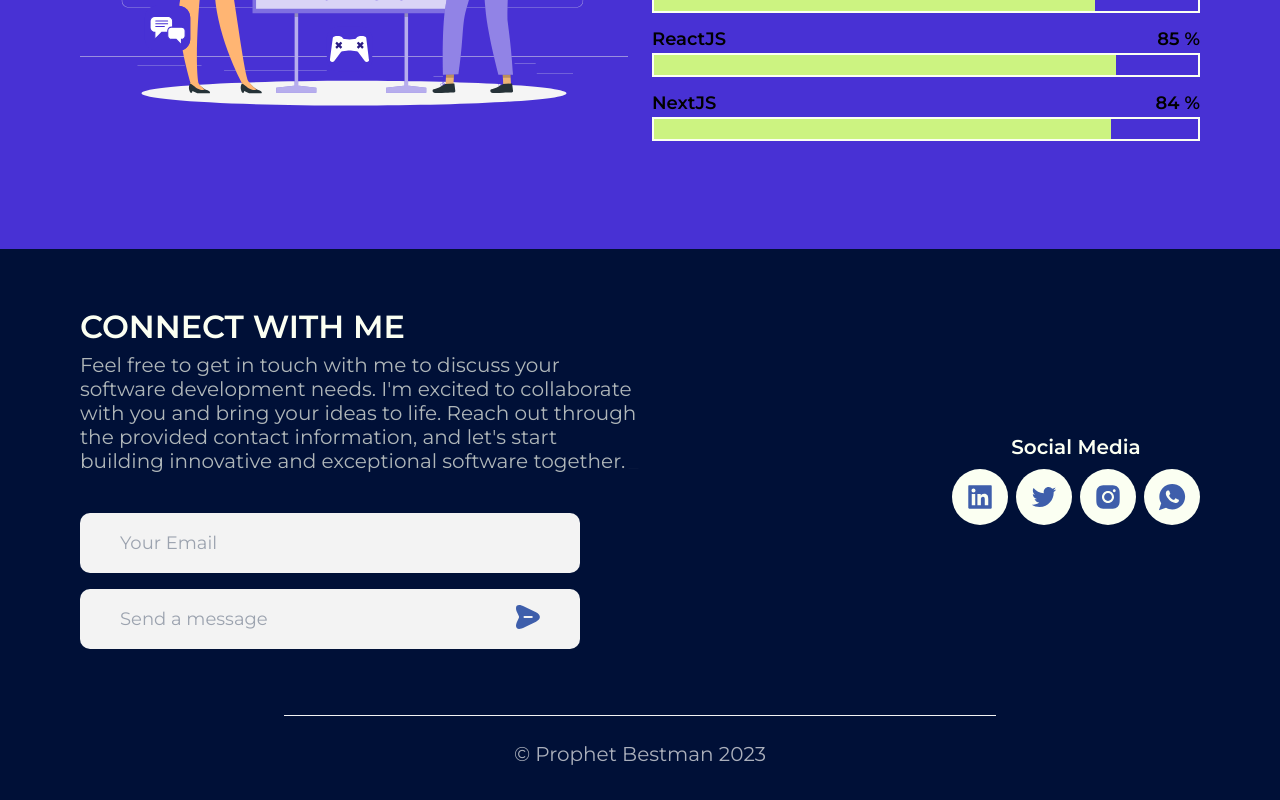
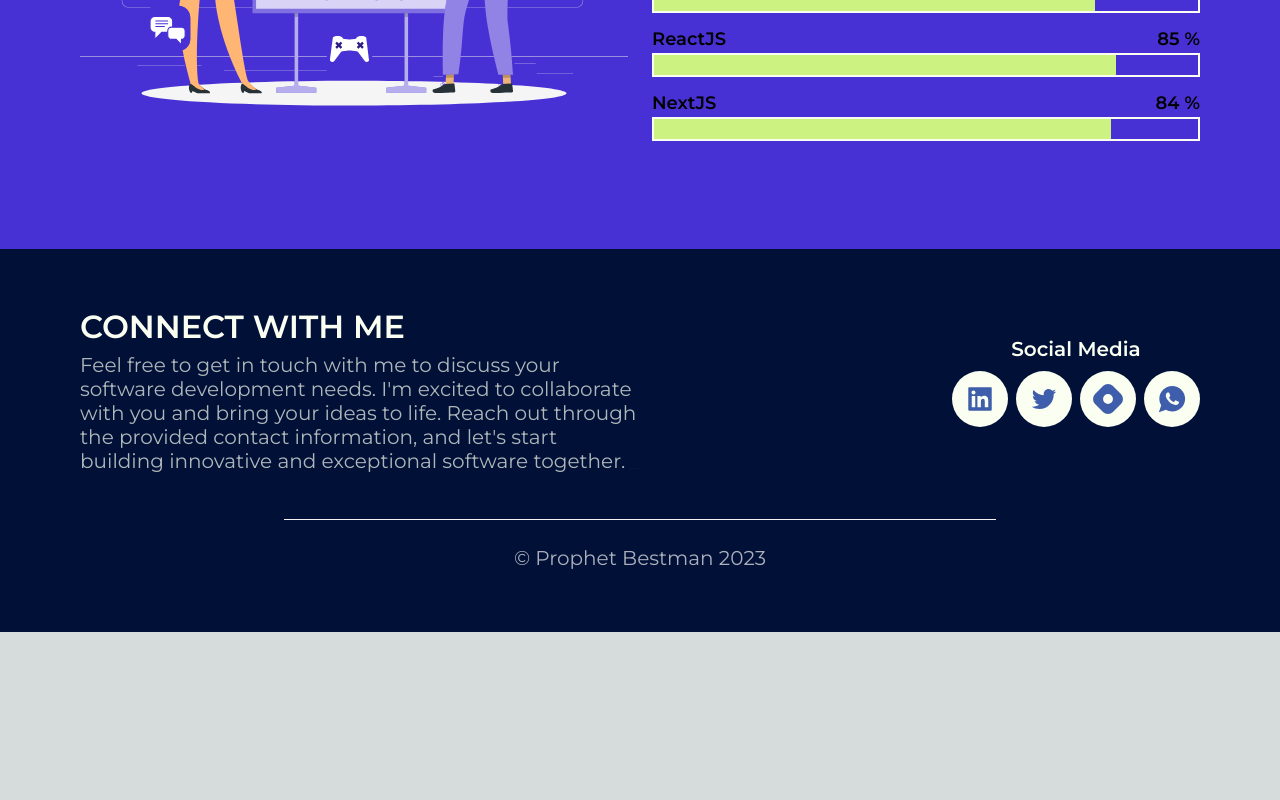
Before and after one commit to Prophet-Bestman/prophet-bestman-v01, a Next.js app: page / in a window 1280 px wide. Shown: the part 2817-3617 px from the top of the page. After the commit the page ends 3449 px from the top, so only its background shows below. Built offline with nearby package versions, Linux system fonts and the light colour scheme.

Commit message:
Linked hashnode

```diff
--- a/layout/Footer.tsx
+++ b/layout/Footer.tsx
@@ -1,14 +1,11 @@
 import React from "react";
 import { IoLogoWhatsapp } from "react-icons/io";
-import {
-  AiFillInstagram,
-  AiFillLinkedin,
-  AiOutlineTwitter,
-} from "react-icons/ai";
-import Link from "next/link";
+import { SiHashnode } from "react-icons/si";
+import { AiFillLinkedin, AiOutlineTwitter } from "react-icons/ai";
+// import Link from "next/link";
 import { motion } from "framer-motion";
 
-import { SendIcon } from "@/svgs";
+// import { SendIcon } from "@/svgs";
 import { Typewriter } from "react-simple-typewriter";
 
 const socialMedia = [
@@ -21,8 +18,8 @@ const socialMedia = [
     link: "https://twitter.com/dProphetBestman",
   },
   {
-    icon: <AiFillInstagram />,
-    link: "https://hashnode.com/@ProphetBestman",
+    icon: <SiHashnode />,
+    link: "https://prophet-bestman.hashnode.dev/",
   },
   {
     icon: <IoLogoWhatsapp />,
@@ -56,28 +53,6 @@ const Footer = () => {
               delaySpeed={10000}
             />
           </p>
-
-          <div className="relative w-full md:max-w-[500px] mt-[60px] ">
-            <input
-              type="email"
-              className="bg-[#F3F3F3] w-full px-4 md:px-10 py-4  md:py-4 text-base md:text-lg text-[#000A21] rounded-[10px]  "
-              placeholder="Your Email"
-            ></input>
-            {/* <div className="absolute top-4 md:top-4] right-10 cursor-pointer ">
-              <SendIcon />
-            </div> */}
-          </div>
-
-          <div className="relative w-full md:max-w-[500px] mt-4 ">
-            <input
-              type="text"
-              className="bg-[#F3F3F3] w-full px-4 md:px-10 py-4  md:py-4 text-base md:text-lg text-[#000A21] rounded-[10px]  "
-              placeholder="Send a message"
-            ></input>
-            <div className="absolute top-4 md:top-4] right-10 cursor-pointer ">
-              <SendIcon />
-            </div>
-          </div>
         </div>
 
         <div className="col-span-1 flex justify-center md:justify-end">
```
